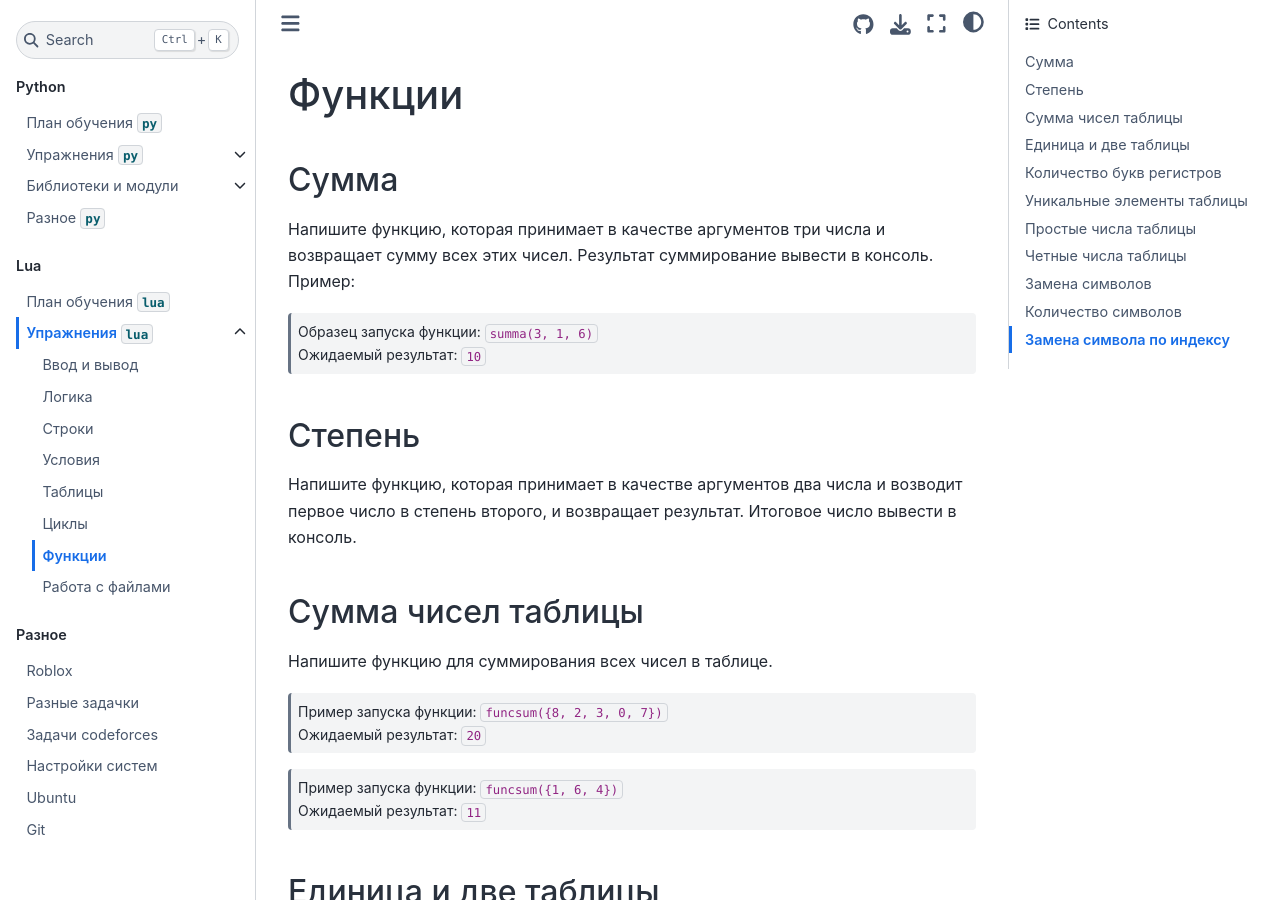
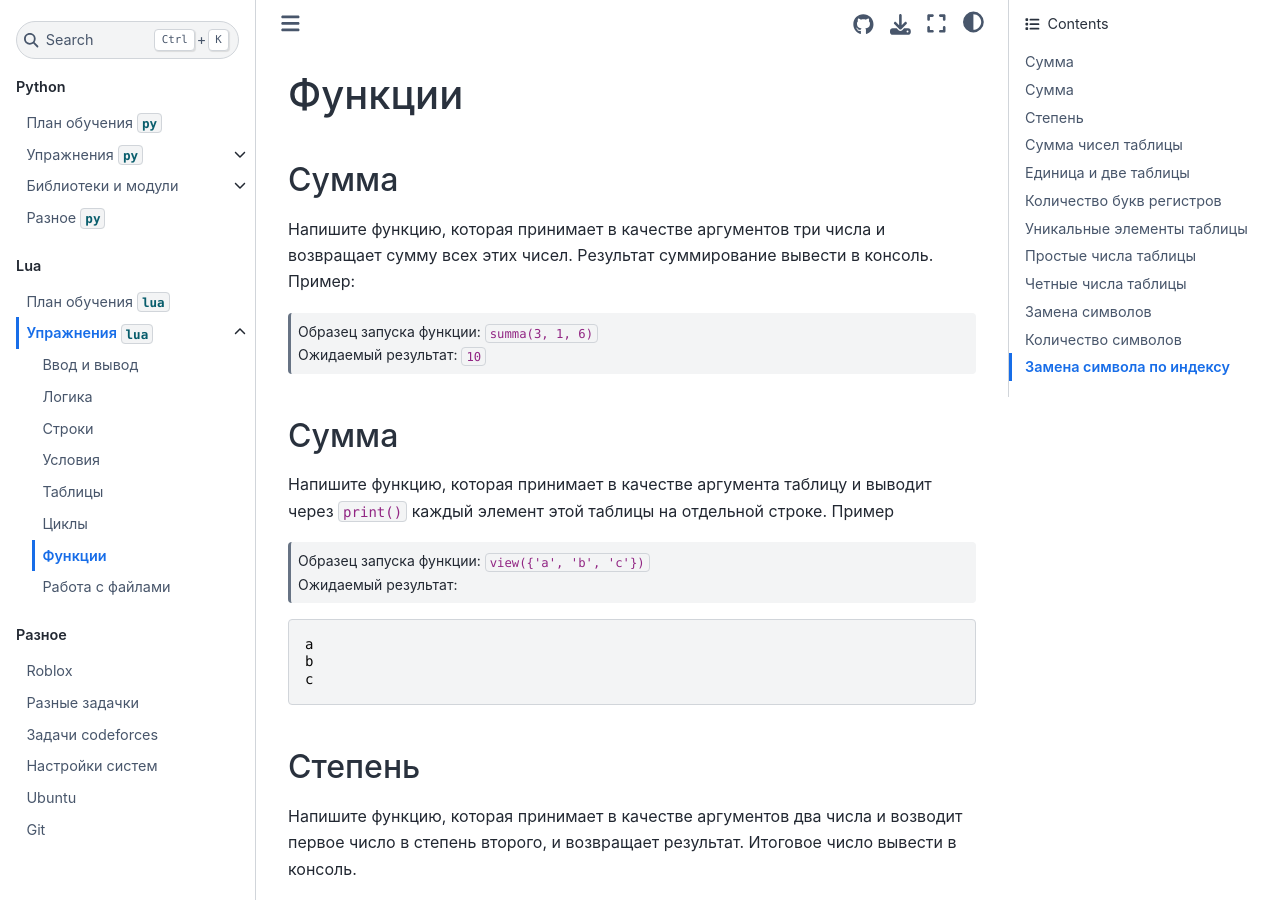
Before and after one commit to your-teach/faithpages, a Jupyter Book: the page built from Lua/Tasks/7.functions.md, in a window 1280 px wide and 900 px high. Built offline with Jupyter Book 1.0.4 settings and Sphinx 7.4.7 and the Sphinx Book theme 1.1.4, drawn with Linux system fonts in a browser that asks for light colours.

Commit message:
new task in func lua

````diff
--- a/Lua/Tasks/7.functions.md
+++ b/Lua/Tasks/7.functions.md
@@ -7,6 +7,18 @@
 
 > Образец запуска функции: `summa(3, 1, 6)`\
 > Ожидаемый результат: `10`
+
+## Сумма
+
+Напишите функцию, которая принимает в качестве аргумента таблицу и выводит через `print()` каждый элемент этой таблицы на отдельной строке. Пример
+
+> Образец запуска функции: `view({'a', 'b', 'c'})`\
+> Ожидаемый результат:
+```
+a
+b
+c
+```
 
 ## Степень
 
````
